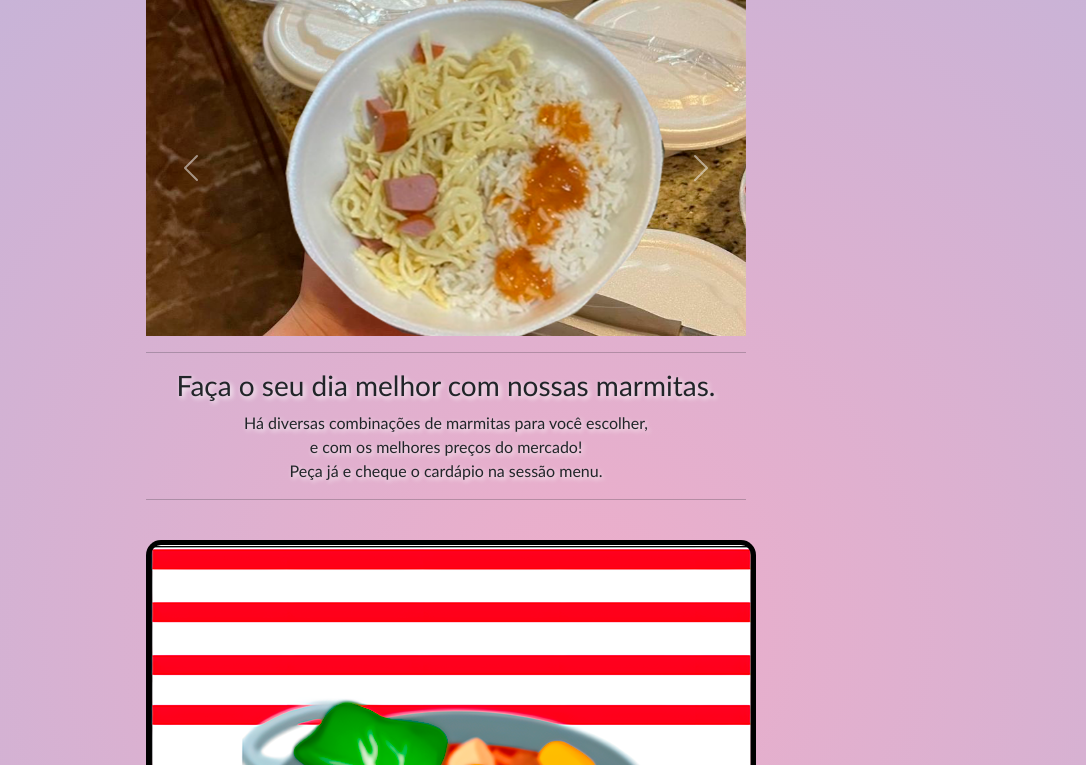
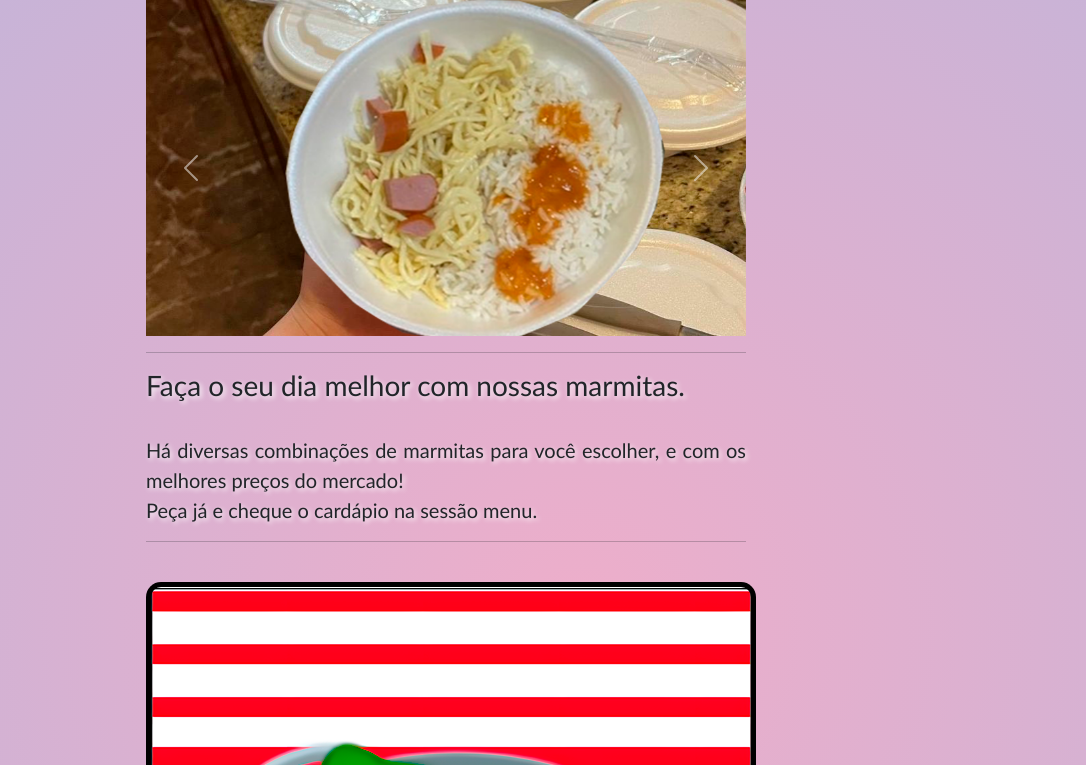
Before and after one commit to jpmaciel22/gitava1, a PHP site: page /ava1celso.html in a window 1280 px wide. Shown: the part 97-862 px from the top of the page, without its empty margins (194-1280 px from the left). Run offline with PHP 8.4, Linux system fonts and the light colour scheme.

```diff
--- a/ava1celso.html
+++ b/ava1celso.html
@@ -74,8 +74,8 @@
           </button>
         </div>
         <hr class="divider">
-        <h3 class="letra2">Faça o seu dia melhor com nossas marmitas.</h3>
-        <p class="letra2">Há diversas combinações de marmitas para você escolher,<br> e com os melhores preços do mercado!
+        <h3 class="letra2">Faça o seu dia melhor com nossas marmitas.</h3><br>
+        <p class="letra22">Há diversas combinações de marmitas para você escolher, e com os melhores preços do mercado!
           <br>Peça já e cheque o cardápio na sessão menu.
         </p>
         <hr class="divider">
--- a/style.css
+++ b/style.css
@@ -185,5 +185,12 @@ width: 90px;
     text-shadow: 2px 2px 5px #000000;
 }
 .letra2{
+    text-align:justify ;
     text-shadow: 2px 2px 5px #fdfcfc;
 }
+
+.letra22{
+    font-size: 20px;
+  text-align:justify ;
+  text-shadow: 2px 2px 5px #fdfcfc;
+}
```
Also changed, not shown: index.php (+4 -4 lines).
